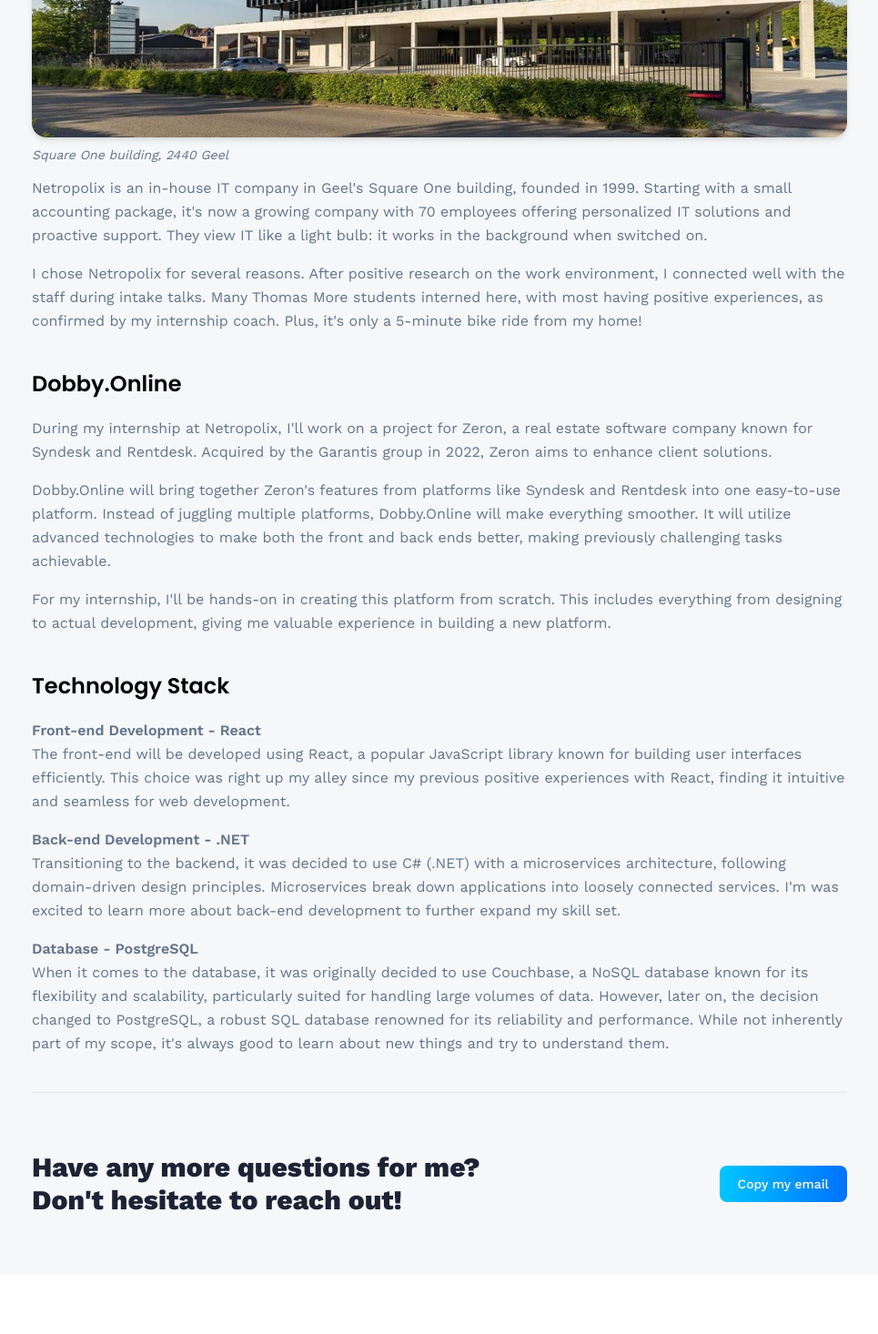
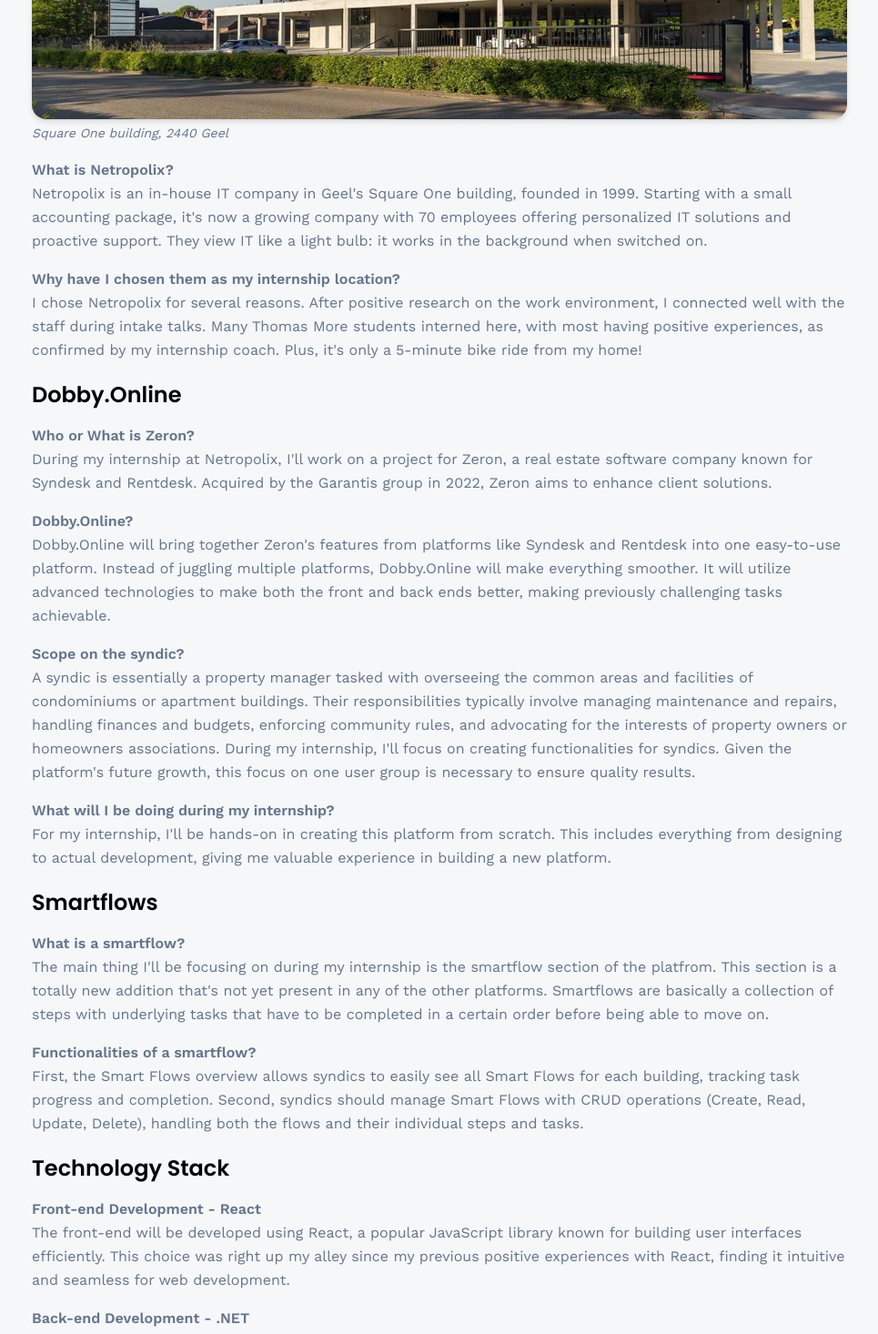
Before and after one commit to marnikmaes/3DPortfolio, a React (Vite) app in the folder portfolio/: page /internship in a window 1280 px wide. Shown: the part 700-2166 px from the top of the page at 91% size, without its empty margins (157-1122 px from the left). Before the commit the page ends 2101 px from the top, so only its background shows below. Built offline with nearby package versions, Linux system fonts and the light colour scheme.

Commit message:
updateInternshipPage

```diff
--- a/portfolio/src/pages/Internship.tsx
+++ b/portfolio/src/pages/Internship.tsx
@@ -19,46 +19,80 @@
                 For a comprehensive documentation, visit <span><Link to={'https://marnikmaes-internship2024.netlify.app/'} className='font-semibold blue-gradient_text'>my internship documentation website</Link></span>.
             </p>
 
-            <div className='py-10'>
+            <div className='py-5'>
                 <div className='pb-5 text-2xl font-poppins font-semibold'>
-                    <h2>What is Netropolix and why did I choose them?</h2>
+                    <h2>Netropolix</h2>
                 </div>
                 <img src={squareOne} alt="Square One building" className='w-fit h-fit rounded-2xl drop-shadow-md'/>
-                <p className='pt-2 italic text-slate-500 leading-relaxed text-sm'>Square One building, 2440 Geel</p>
-                <p className='pt-3 text-slate-500 leading-relaxed'>
+                <p className='pt-1 italic text-slate-500 leading-relaxed text-sm'>Square One building, 2440 Geel</p>
+                <p className='pt-4 text-slate-500 leading-relaxed'>
+                    <span className='font-semibold'>What is Netropolix?</span><br/>
                     Netropolix is an in-house IT company in Geel's Square One building, founded in 1999. Starting with a small accounting package,
                     it's now a growing company with 70 employees offering personalized IT solutions and proactive support. They view IT like a light bulb:
                     it works in the background when switched on.
                 </p>
                 <p className='pt-4 text-slate-500 leading-relaxed'>
+                    <span className='font-semibold'>Why have I chosen them as my internship location?</span><br/>
                     I chose Netropolix for several reasons. After positive research on the work environment, I connected well with the staff during intake talks.
                     Many Thomas More students interned here, with most having positive experiences, as confirmed by my internship coach.
                     Plus, it's only a 5-minute bike ride from my home!
                 </p>
             </div>
 
-            <div className='pb-10'>
-                <div className='pb-5 text-2xl font-poppins font-semibold'>
+            <div className='pb-5'>
+                <div className='pb-4 text-2xl font-poppins font-semibold'>
                     <h2>Dobby.Online</h2>
                 </div>
                 <p className='text-slate-500 leading-relaxed'>
+                    <span className='font-semibold'>Who or What is Zeron?</span><br/>
                     During my internship at Netropolix, I'll work on a project for Zeron,
                     a real estate software company known for Syndesk and Rentdesk. Acquired by the Garantis group in 2022,
                     Zeron aims to enhance client solutions.
                 </p>
                 <p className='pt-4 text-slate-500 leading-relaxed'>
+                    <span className='font-semibold'>Dobby.Online?</span><br/>
                     Dobby.Online will bring together Zeron's features from platforms like Syndesk and Rentdesk into one easy-to-use platform.
                     Instead of juggling multiple platforms, Dobby.Online will make everything smoother.
                     It will utilize advanced technologies to make both the front and back ends better, making previously challenging tasks achievable.
                 </p>
                 <p className='pt-4 text-slate-500 leading-relaxed'>
+                    <span className='font-semibold'>Scope on the syndic?</span><br/>
+                    A syndic is essentially a property manager tasked with overseeing the common areas and facilities of condominiums
+                    or apartment buildings. Their responsibilities typically involve managing maintenance and repairs, handling finances
+                    and budgets, enforcing community rules, and advocating for the interests of property owners or homeowners associations.
+
+                    During my internship, I'll focus on creating functionalities for syndics.
+                    Given the platform's future growth, this focus on one user group is necessary to ensure quality results.
+
+                </p>
+                <p className='pt-4 text-slate-500 leading-relaxed'>
+                    <span className='font-semibold'>What will I be doing during my internship?</span><br/>
                     For my internship, I'll be hands-on in creating this platform from scratch.
                     This includes everything from designing to actual development, giving me valuable experience in building a new platform.
                 </p>
             </div>
 
+            <div className='pb-5'>
+                <div className='pb-4 text-2xl font-poppins font-semibold'>
+                    <h2>Smartflows</h2>
+                </div>
+                <p className='text-slate-500 leading-relaxed'>
+                    <span className='font-semibold'>What is a smartflow?</span><br/>
+                    The main thing I'll be focusing on during my internship is the smartflow section of the platfrom.
+                    This section is a totally new addition that's not yet present in any of the other platforms. Smartflows are basically a
+                    collection of steps with underlying tasks that have to be completed in a certain order before being able to move on.
+                </p>
+                <p className='pt-4 text-slate-500 leading-relaxed'>
+                    <span className='font-semibold'>Functionalities of a smartflow?</span><br/>
+                    First, the Smart Flows overview allows syndics to easily see all Smart Flows for each building,
+                    tracking task progress and completion. Second, syndics should manage Smart Flows with CRUD operations (Create, Read, Update, Delete), handling both the
+                    flows and their individual steps and tasks.
+                </p>
+
+            </div>
+
             <div className='pb-10'>
-                <div className='pb-5 text-2xl font-poppins font-semibold'>
+                <div className='pb-4 text-2xl font-poppins font-semibold'>
                     <h2>Technology Stack</h2>
                 </div>
                 <p className='text-slate-500 leading-relaxed'>
@@ -81,7 +115,6 @@
                 </p>
             </div>
 
-
             {/* <div className='flex flex-wrap my-20 lg:gap-24 gap-16'></div> */}
 
             <hr className='border-slate-200' />
```
